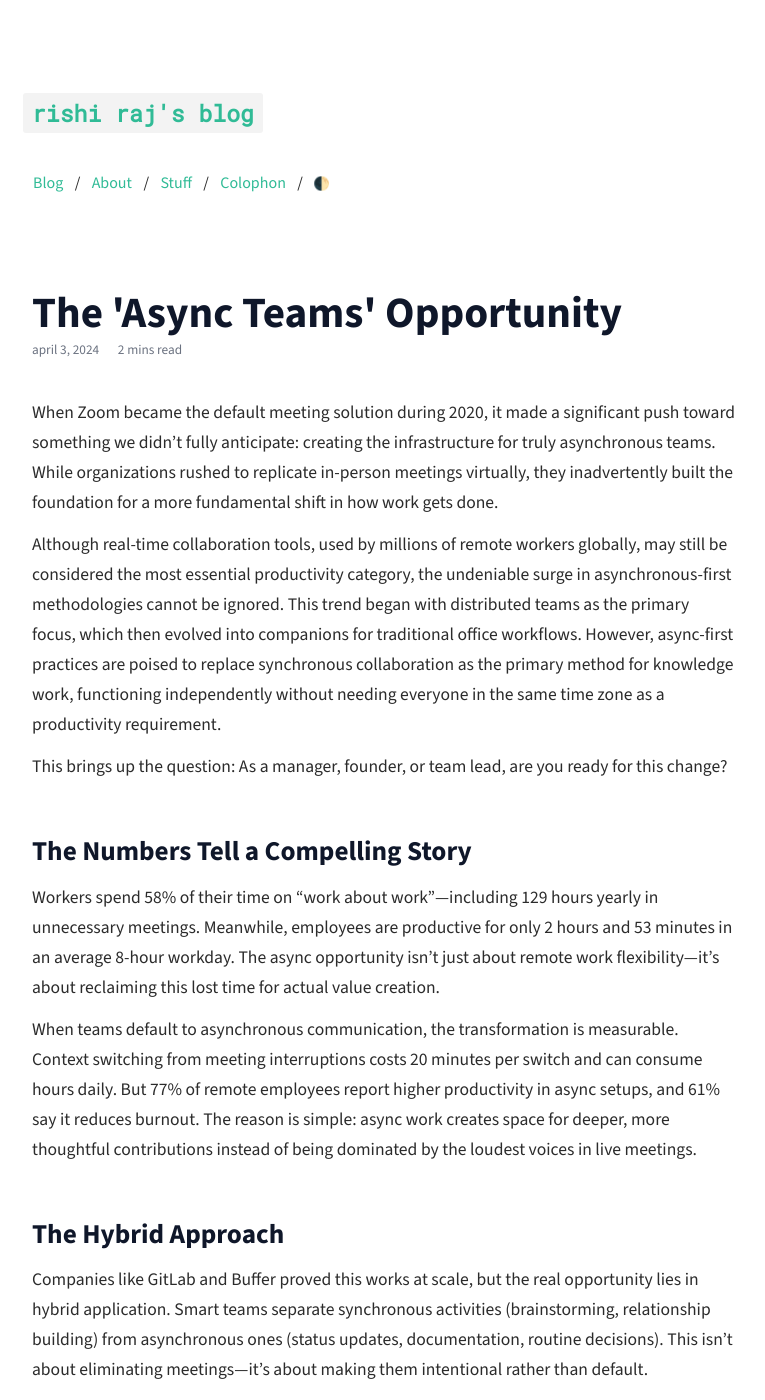
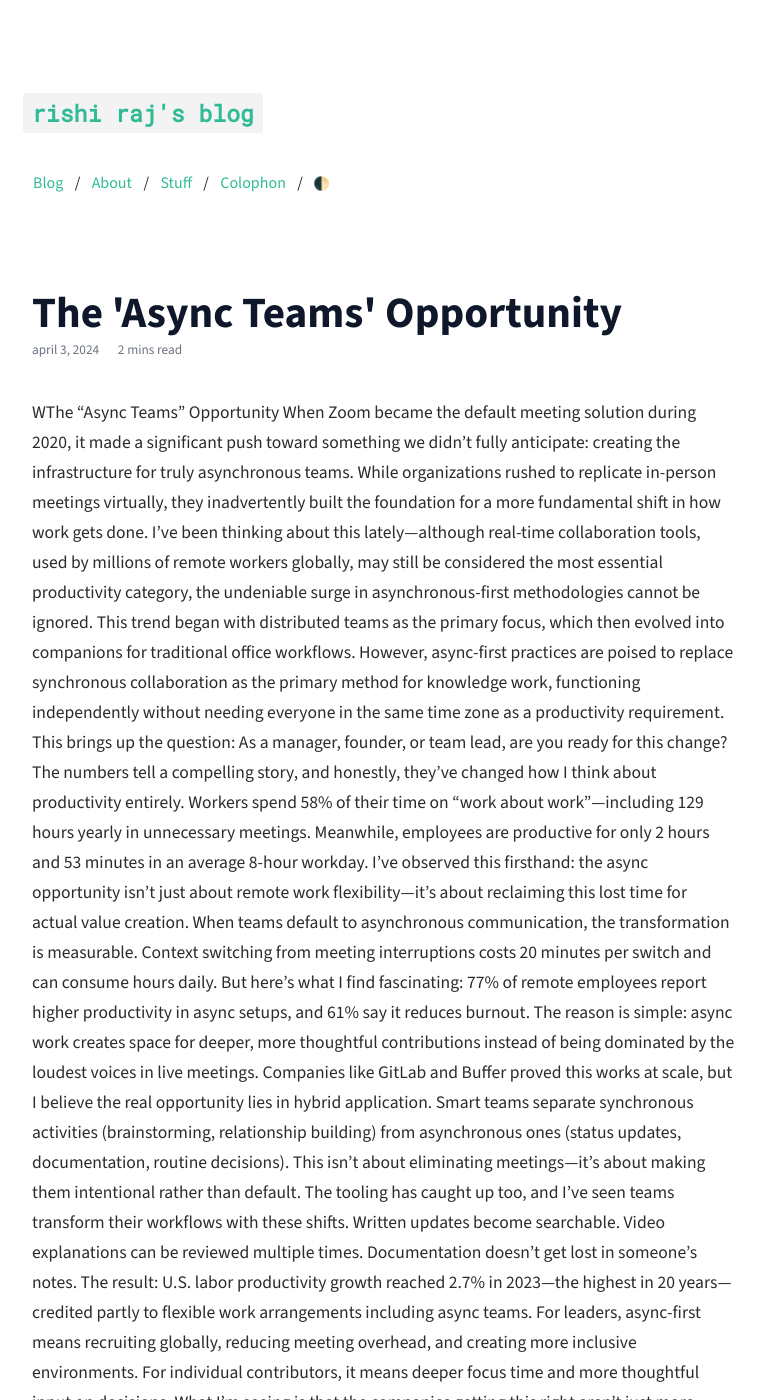
Before and after one commit to talkxo/rishiraj-blog-machine, a Jekyll site: the page built from _posts/2024-04-03-async-teams-opportunity.md, in a window 1280 px wide and 1400 px high. Shown: the whole window, without its empty margins (256-1021 px from the left). Built offline with Jekyll 4.4.1, drawn with Linux system fonts in a browser that asks for light colours; nearby versions of some CDN libraries; some of the changed text lies outside the part shown.

Commit message:
Update async teams post content

```diff
--- a/_posts/2024-04-03-async-teams-opportunity.md
+++ b/_posts/2024-04-03-async-teams-opportunity.md
@@ -11,26 +11,13 @@ writing_time:
   decorating: "5:00"
 ---
 
+WThe "Async Teams" Opportunity
 When Zoom became the default meeting solution during 2020, it made a significant push toward something we didn't fully anticipate: creating the infrastructure for truly asynchronous teams. While organizations rushed to replicate in-person meetings virtually, they inadvertently built the foundation for a more fundamental shift in how work gets done.
-
-Although real-time collaboration tools, used by millions of remote workers globally, may still be considered the most essential productivity category, the undeniable surge in asynchronous-first methodologies cannot be ignored. This trend began with distributed teams as the primary focus, which then evolved into companions for traditional office workflows. However, async-first practices are poised to replace synchronous collaboration as the primary method for knowledge work, functioning independently without needing everyone in the same time zone as a productivity requirement.
-
+I've been thinking about this lately—although real-time collaboration tools, used by millions of remote workers globally, may still be considered the most essential productivity category, the undeniable surge in asynchronous-first methodologies cannot be ignored. This trend began with distributed teams as the primary focus, which then evolved into companions for traditional office workflows. However, async-first practices are poised to replace synchronous collaboration as the primary method for knowledge work, functioning independently without needing everyone in the same time zone as a productivity requirement.
 This brings up the question: As a manager, founder, or team lead, are you ready for this change?
-
-## The Numbers Tell a Compelling Story
-
-Workers spend 58% of their time on "work about work"—including 129 hours yearly in unnecessary meetings. Meanwhile, employees are productive for only 2 hours and 53 minutes in an average 8-hour workday. The async opportunity isn't just about remote work flexibility—it's about reclaiming this lost time for actual value creation.
-
-When teams default to asynchronous communication, the transformation is measurable. Context switching from meeting interruptions costs 20 minutes per switch and can consume hours daily. But 77% of remote employees report higher productivity in async setups, and 61% say it reduces burnout. The reason is simple: async work creates space for deeper, more thoughtful contributions instead of being dominated by the loudest voices in live meetings.
-
-## The Hybrid Approach
-
-Companies like GitLab and Buffer proved this works at scale, but the real opportunity lies in hybrid application. Smart teams separate synchronous activities (brainstorming, relationship building) from asynchronous ones (status updates, documentation, routine decisions). This isn't about eliminating meetings—it's about making them intentional rather than default.
-
-The tooling has caught up too. Written updates become searchable. Video explanations can be reviewed multiple times. Documentation doesn't get lost in someone's notes. The result: U.S. labor productivity growth reached 2.7% in 2023—the highest in 20 years—credited partly to flexible work arrangements including async teams.
-
-## The Competitive Advantage
-
-For leaders, async-first means recruiting globally, reducing meeting overhead, and creating more inclusive environments. For individual contributors, it means deeper focus time and more thoughtful input on decisions. The companies getting this right aren't just more efficient—they're building competitive advantages through better documentation, clearer decision processes, and access to global talent pools.
-
+The numbers tell a compelling story, and honestly, they've changed how I think about productivity entirely. Workers spend 58% of their time on "work about work"—including 129 hours yearly in unnecessary meetings. Meanwhile, employees are productive for only 2 hours and 53 minutes in an average 8-hour workday. I've observed this firsthand: the async opportunity isn't just about remote work flexibility—it's about reclaiming this lost time for actual value creation.
+When teams default to asynchronous communication, the transformation is measurable. Context switching from meeting interruptions costs 20 minutes per switch and can consume hours daily. But here's what I find fascinating: 77% of remote employees report higher productivity in async setups, and 61% say it reduces burnout. The reason is simple: async work creates space for deeper, more thoughtful contributions instead of being dominated by the loudest voices in live meetings.
+Companies like GitLab and Buffer proved this works at scale, but I believe the real opportunity lies in hybrid application. Smart teams separate synchronous activities (brainstorming, relationship building) from asynchronous ones (status updates, documentation, routine decisions). This isn't about eliminating meetings—it's about making them intentional rather than default.
+The tooling has caught up too, and I've seen teams transform their workflows with these shifts. Written updates become searchable. Video explanations can be reviewed multiple times. Documentation doesn't get lost in someone's notes. The result: U.S. labor productivity growth reached 2.7% in 2023—the highest in 20 years—credited partly to flexible work arrangements including async teams.
+For leaders, async-first means recruiting globally, reducing meeting overhead, and creating more inclusive environments. For individual contributors, it means deeper focus time and more thoughtful input on decisions. What I'm seeing is that the companies getting this right aren't just more efficient—they're building competitive advantages through better documentation, clearer decision processes, and access to global talent pools.
 What are your thoughts: Will 2025 be the year when async-first practices emerge as methodologies to be taken seriously and considered foundational, not just as emergency responses to distributed teams?
```
